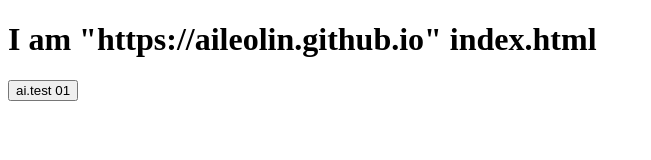
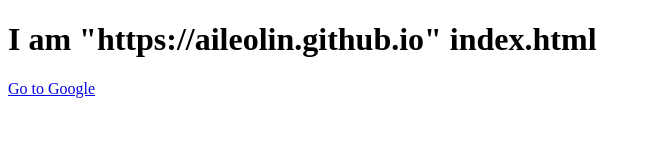
Before and after one commit to aileolin/aileolin.github.io, a plain HTML site: page index.html in a window 1280 px wide. Shown: the whole page, without its empty margins (0-651 px from the left). Drawn offline with Linux system fonts and the light colour scheme.

Commit message:
Update index.html

```diff
--- a/index.html
+++ b/index.html
@@ -6,6 +6,6 @@
   </head>
   <body>
     <h1>I am "https://aileolin.github.io" index.html</h1>
-    <button type="button">ai.test 01</button>
+    <a href="http://google.com" class="button">Go to Google</a>
   </body>
 </html>
```
